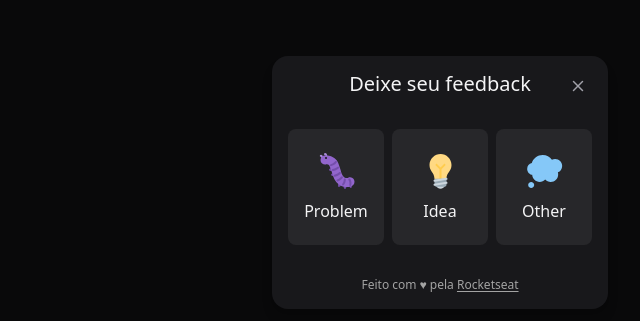
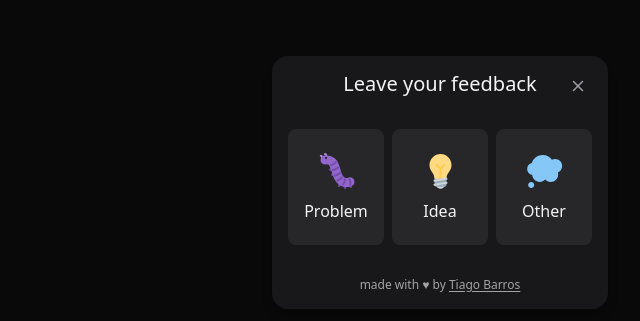
Before and after one commit to tiagobarros01/FeedGet-web, a React (Vite) app: page / in a window 1280 px wide. Both pictures are taken after a click on the button "Feedback". Shown: the part 395-716 px from the top of the page, without its empty margins (640-1280 px from the left). Built offline with nearby package versions, Linux system fonts and the light colour scheme.

Commit message:
feat: Changes to English texts

```diff
--- a/src/components/WidgetForm/Steps/FeedbackTypeStep.tsx
+++ b/src/components/WidgetForm/Steps/FeedbackTypeStep.tsx
@@ -13,7 +13,7 @@ export function FeedbackTypeStep({
   return (
     <>
       <header>
-        <span className="text-xl leading-6">Deixe seu feedback</span>
+        <span className="text-xl leading-6">Leave your feedback</span>
 
         <CloseButton />
       </header>
--- a/src/components/WidgetForm/index.tsx
+++ b/src/components/WidgetForm/index.tsx
@@ -37,12 +37,12 @@ export function WidgetForm(props: WidgetFormProps) {
       )}
 
       <footer className="text-xs text-neutral-400">
-        Feito com ♥ pela{' '}
+        made with ♥ by {' '}
         <a
           className="underline underline-offset-2"
-          href="https://rocketseat.com.br"
+          href="https://github.com/tiagobarros01"
         >
-          Rocketseat
+          Tiago Barros
         </a>
       </footer>
     </div>
```
